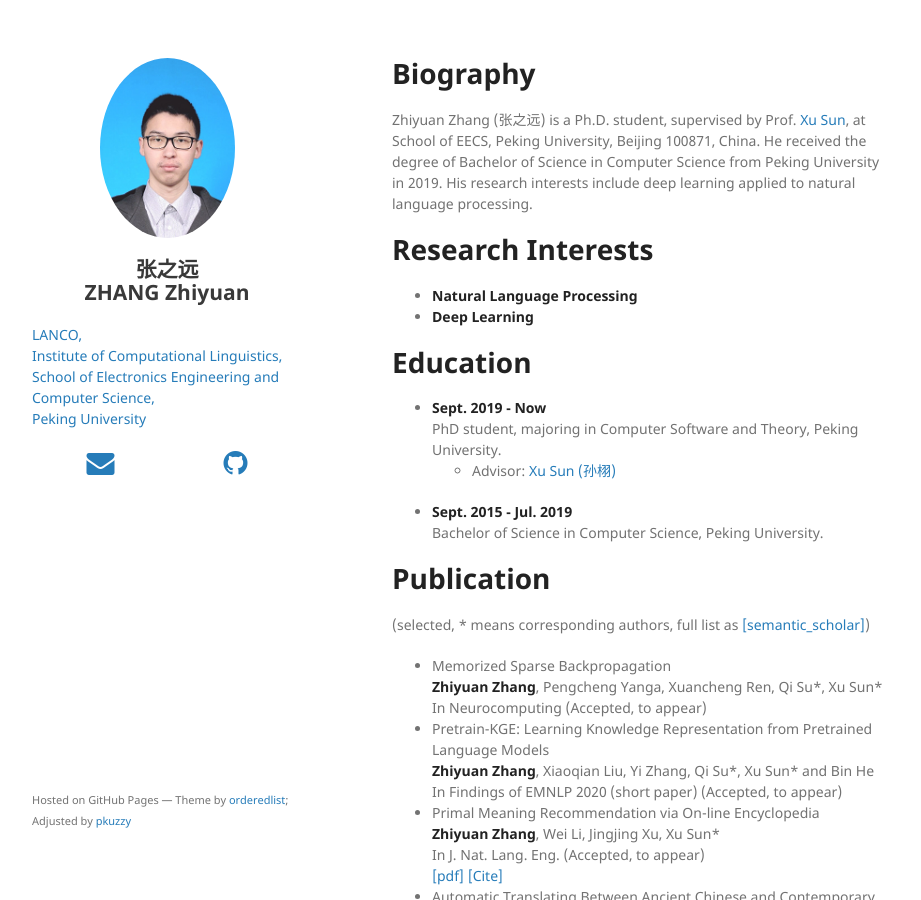
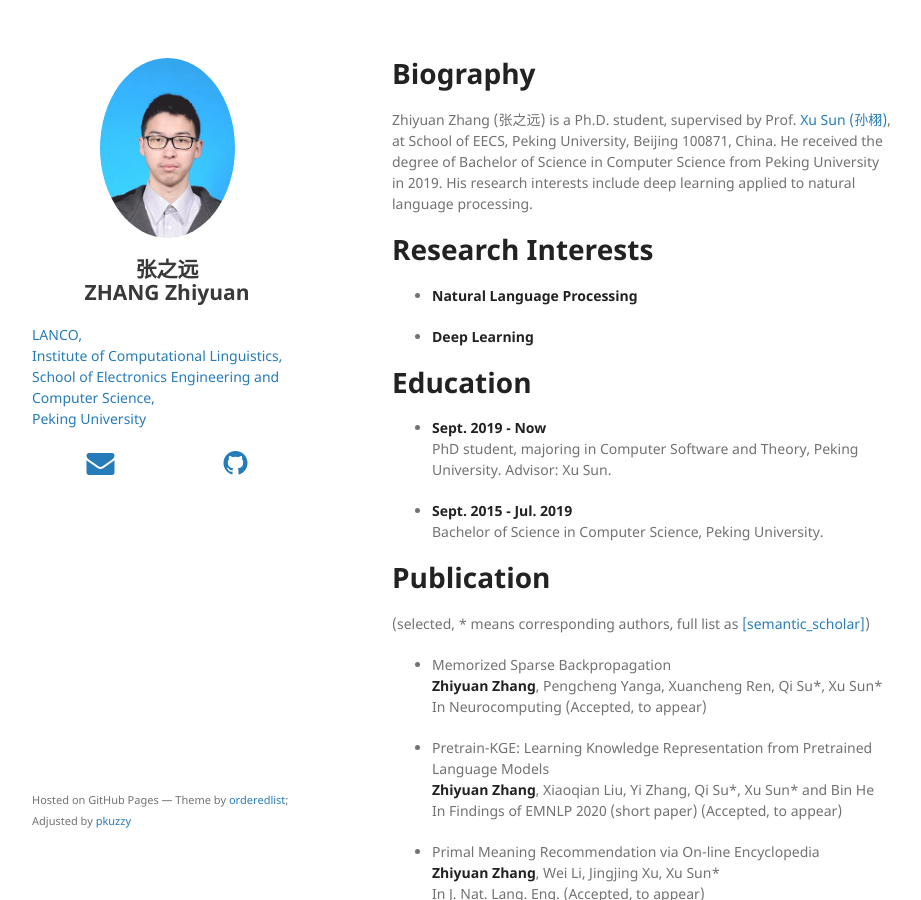
Before and after one commit to pkuzzy/pkuzzy.github.io, a Jekyll site: the page built from index.md, in a window 1280 px wide and 900 px high. Shown: the whole window, without its empty margins (178-1099 px from the left). Built offline with Jekyll 4.4.1, drawn with Linux system fonts in a browser that asks for light colours; nearby versions of some CDN libraries; our own code applies the rules of GitHub Pages for plain Markdown files; part of the change alters nothing that is shown.

```diff
--- a/index.md
+++ b/index.md
@@ -3,46 +3,57 @@ layout: default
 ---
 
 # Biography
-Zhiyuan Zhang (张之远) is a Ph.D. student, supervised by Prof. [Xu Sun](https://xusun.org), at School of EECS, Peking University, Beijing 100871, China. He received the degree of Bachelor of Science in Computer Science from Peking University in 2019. His research interests include deep learning applied to natural language processing.
+
+Zhiyuan Zhang (张之远) is a Ph.D. student, supervised by Prof. [Xu Sun (孙栩)](https://xusun.org), at School of EECS, Peking University, Beijing 100871, China. He received the degree of Bachelor of Science in Computer Science from Peking University in 2019. His research interests include deep learning applied to natural language processing.
 
 # Research Interests
 
-* **Natural Language Processing**
-* **Deep Learning**
+- **Natural Language Processing**
+
+- **Deep Learning**
 
 # Education
+
 - **Sept. 2019 - Now**
-  PhD student, majoring in Computer Software and Theory, Peking University.
-  - Advisor: [Xu Sun (孙栩)](https://xusun.org)
+  PhD student, majoring in Computer Software and Theory, Peking University. Advisor: Xu Sun.
+
 - **Sept. 2015 - Jul. 2019**
   Bachelor of Science in Computer Science, Peking University.
 
 # Publication
 
 (selected, \* means corresponding authors, full list as [[semantic_scholar]](https://www.semanticscholar.org/author/Zhiyuan-Zhang/50317060))
+
 - Memorized Sparse Backpropagation
   **Zhiyuan Zhang**, Pengcheng Yanga, Xuancheng Ren, Qi Su\*, Xu Sun\*
   In Neurocomputing (Accepted, to appear)
+
 - Pretrain-KGE: Learning Knowledge Representation from Pretrained Language Models
   **Zhiyuan Zhang**, Xiaoqian Liu, Yi Zhang, Qi Su\*, Xu Sun\* and Bin He
   In Findings of EMNLP 2020 (short paper) (Accepted, to appear)
+
 - Primal Meaning Recommendation via On-line Encyclopedia
   **Zhiyuan Zhang**, Wei Li, Jingjing Xu, Xu Sun\*
   In J. Nat. Lang. Eng. (Accepted, to appear)
   [[pdf]](https://arxiv.org/pdf/1808.04660.pdf) [[Cite]](https://scholar.googleusercontent.com/scholar.bib?q=info:VFeF7SsV0H0J:scholar.google.com/&output=citation&scisdr=CgUbr4kIEIfDg5j-daI:AAGBfm0AAAAAX2L7baKhHl7ez6S5iBB6BBAd08Rc-r0T&scisig=AAGBfm0AAAAAX2L7bcIgf75Uv0CP2oHsTZ-WrgSfIUrj&scisf=4&ct=citation&cd=-1&hl=zh-CN)
+
 - Automatic Translating Between Ancient Chinese and Contemporary Chinese with Limited Aligned Corpora
   **Zhiyuan Zhang**, Wei Li, Qi Su\*
   In NLPCC 2019 (short paper)
   [[pdf]](https://arxiv.org/pdf/1803.01557.pdf) [[doi]](https://link.springer.com/chapter/10.1007%2F978-3-030-32236-6_13) [[Cite]](https://citation-needed.springer.com/v2/references/10.1007/978-3-030-32236-6_13?format=bibtex)
+
 - Understanding and Improving Layer Normalization
   Jingjing Xu, Xu Sun\*, **Zhiyuan Zhang**, Guangxiang Zhao, Junyang Lin
   In NeurIPS 2019
   [[pdf]](https://papers.nips.cc/paper/8689-understanding-and-improving-layer-normalization.pdf) [[code]](https://github.com/lancopku/AdaNorm) [[Supplemental]](https://papers.nips.cc/paper/8689-understanding-and-improving-layer-normalization-supplemental.zip) [[Cite]](https://papers.nips.cc/paper/8689-understanding-and-improving-layer-normalization/bibtex)
+
 - Building an Ellipsis-aware Chinese Dependency Treebank for Web Text
   Xuancheng Ren, Xu Sun\*, Ji Wen, Bingzhen Wei, Weidong Zhan, **Zhiyuan Zhang**
   In LREC 2018
   [[pdf]](http://www.lrec-conf.org/proceedings/lrec2018/pdf/297.pdf) [[data]](https://github.com/lancopku/Chinese-Dependency-Treebank-with-Ellipsis) [[Cite]](https://www.aclweb.org/anthology/L18-1276.bib)
 
 # Service
+
 - As a reviewer at AAAI 2020, AAAI 2021
+
 - Teach assistant for "Intro. to Natural Language Processing", "Foundations of Computer Application"
```
